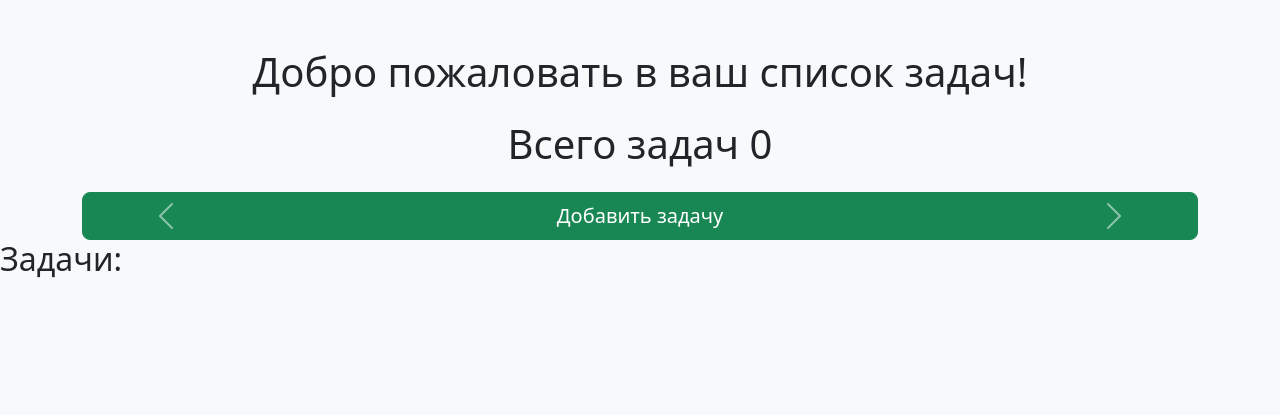
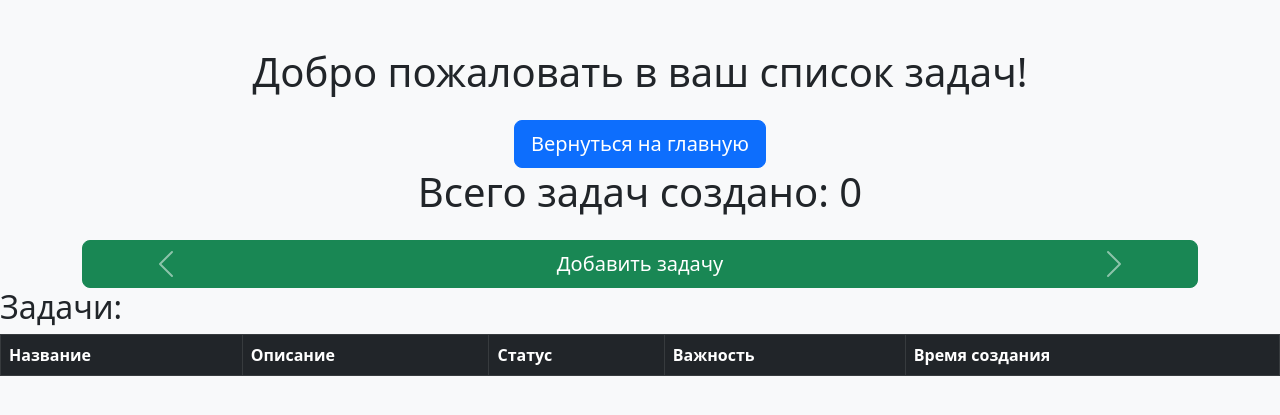
Before and after one commit to Dred85/TODO_LIST_FASTAPI, a FastAPI app: page /todo in a window 1280 px wide. Shown: the top 415 px of the page. Run offline with FastAPI, Linux system fonts and the light colour scheme; data that the repository does not hold is empty.

Commit message:
upd front todo.html add table

```diff
--- a/Templates/todo.html
+++ b/Templates/todo.html
@@ -9,7 +9,8 @@
 <body class="bg-light">
 <div class="container text-center mt-5">
     <h1 class="mb-4">Добро пожаловать в ваш список задач!</h1>
-    <h1 class="mb-4">Всего задач {{ tasks_count }}</h1>
+    <a href="/" class="btn btn-primary btn-lg">Вернуться на главную</a>
+    <h1 class="mb-4">Всего задач создано: {{ tasks_count }}</h1>
     <div id="todoCarousel" class="carousel slide mt-4" data-bs-ride="carousel">
         <div class="carousel-inner">
             <div class="carousel-item active">
@@ -91,13 +92,28 @@
 
 <!-- Список задач -->
 <h2>Задачи:</h2>
-<ul id="taskList" class="list-group">
+<table class="table table-bordered table-striped">
+    <thead class="table-dark">
+    <tr>
+        <th>Название</th>
+        <th>Описание</th>
+        <th>Статус</th>
+        <th>Важность</th>
+        <th>Время создания</th>
+    </tr>
+    </thead>
+    <tbody>
     {% for task in tasks %}
-    <li class="list-group-item">
-        {{ task.title }} - {{ task.description }} - {{ task.status }} - {{ task.importance }} - {{ task.created_at }}
-    </li>
+    <tr>
+        <td>{{ task.title }}</td>
+        <td>{{ task.description }}</td>
+        <td>{{ task.status }}</td>
+        <td>{{ task.importance }}</td>
+        <td>{{ task.created_at }}</td>
+    </tr>
     {% endfor %}
-</ul>
+    </tbody>
+</table>
 
 
 <script src="https://cdn.jsdelivr.net/npm/bootstrap@5.3.0/dist/js/bootstrap.bundle.min.js"></script>
```
